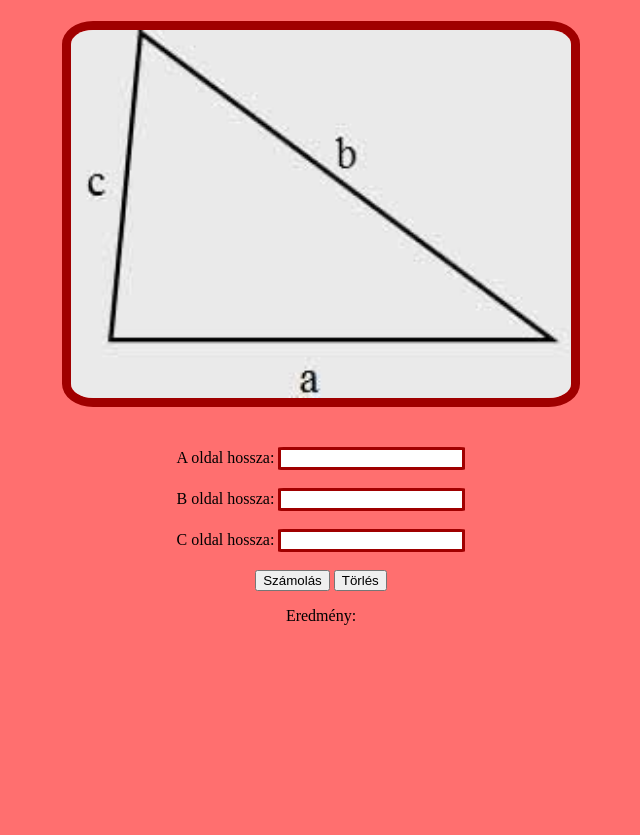
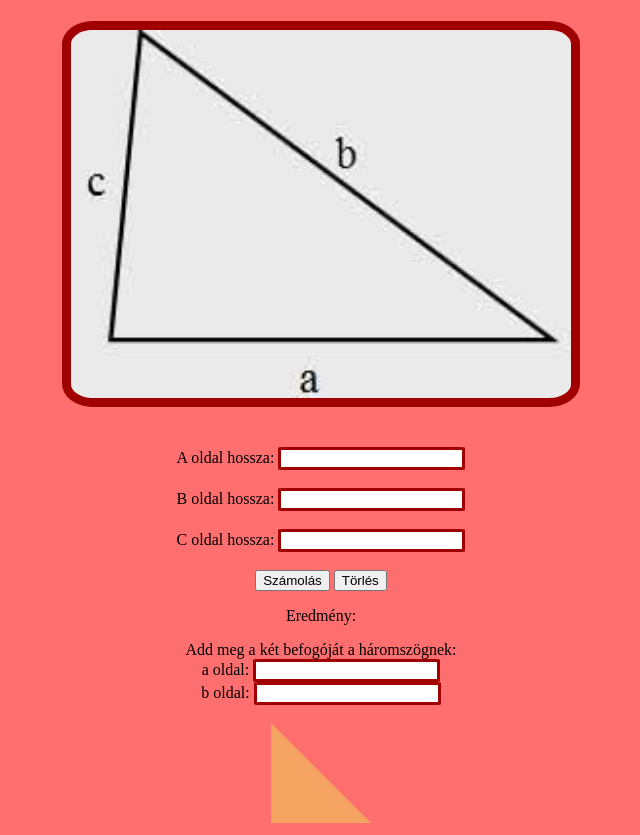
Before and after one commit to Patrick030303/Patika, a plain HTML site: page index.html in a window 1280 px wide. Shown: the part 79-914 px from the top of the page, without its empty margins (319-959 px from the left). Before the commit the page ends 800 px from the top, so only its background shows below. Drawn offline with Linux system fonts and the light colour scheme.

Commit message:
Update index.html

```diff
--- a/index.html
+++ b/index.html
@@ -1,9 +1,18 @@
 <!DOCTYPE html>
-<html>
+<html lang="hu">
 <head>
     <meta charset="UTF-8">
     <link rel="stylesheet" href="style.css">
     <title>Pitagorasz tétel</title>
+    <style>
+        #haromszog{
+            width: 0;
+            height: 0;
+            display: inline-block;
+            border-bottom: 100px solid sandybrown;
+            border-right: 100px solid transparent;
+        }
+    </style>
 </head>
 <body style="text-align: center;">
     <h1>Pitagorasz tétel</h1>
@@ -26,7 +35,16 @@
             Eredmény: <span id="result"></span>
         </p>
     </form>
-
+    <form action="javascript:void(0)" style="text-align: center;></form>
+        <fieldset style="width: 50%;">
+         <legend>Add meg a két befogóját a háromszögnek: </legend>
+         <label for="a">a oldal: </label>
+         <input type="number" name="num" id="a" oninput="rajzol()"><br>
+         <label for="b">b oldal: </label>
+         <input type="number" name="num" id="b" oninput="rajzol()"><br><br>
+        </fieldset>
+     </form>
+    <div id="haromszog"></div>
     <script>
         function calculate() {
             // Az A, B és C oldal hossza
@@ -57,6 +75,13 @@
             // Kiírjuk az eredményt
             document.getElementById("result").innerHTML = "A oldal hossza: " + a.toFixed(2) + ", B oldal hossza: " + b.toFixed(2) + ", C oldal hossza: " + c.toFixed(2);
         }
+
+        function rajzol() {
+        const hsz = document.getElementById('haromszog');
+        hsz.style = "border-bottom: " + a.value + "px solid sandybrown" +
+        "border-right: "+ b.value +" px solid transparent"
+
+    }
     </script>
 </body>
 </html>
```
